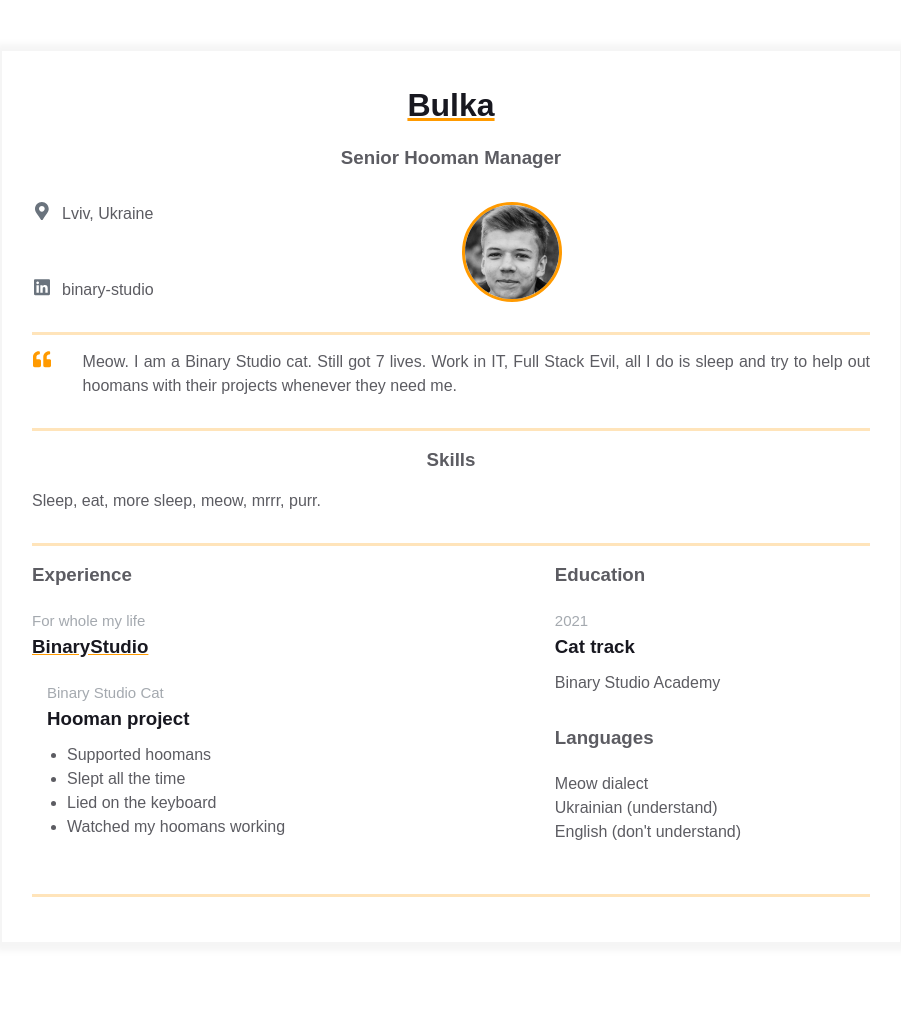
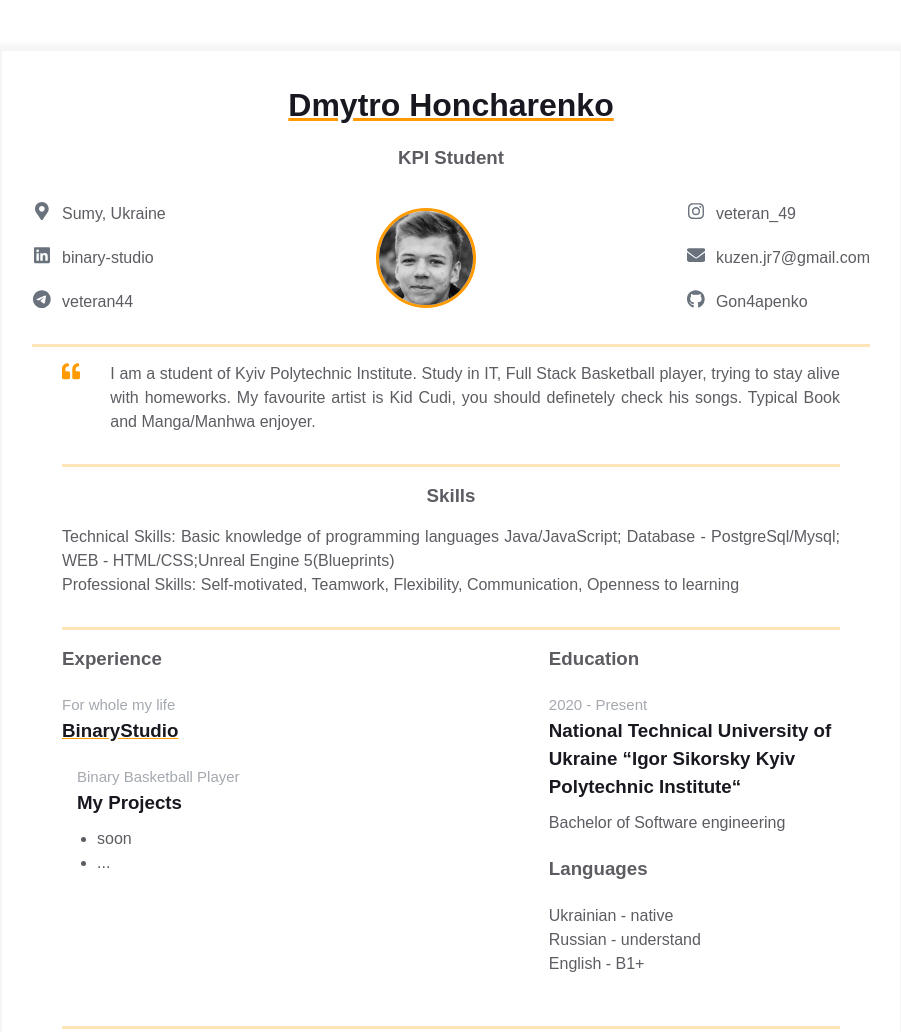
Before and after one commit to Gon4apenko/resume, a plain HTML site: page index.html in a window 1280 px wide. Shown: the whole page, without its empty margins (189-1090 px from the left). Before the commit the page ends 993 px from the top, so only its background shows below. Drawn offline with Linux system fonts and the light colour scheme.

Commit message:
Updated index with my info

```diff
--- a/index.html
+++ b/index.html
@@ -11,20 +11,22 @@
         <div class="resume">
             <div class="container">
                 <div class="resume__block">
-                    <h1 class="contact-info__header">Bulka</h1>
-                    <h3 class="contact-info__sub-header">Senior Hooman Manager</h3>
+                    <h1 class="contact-info__header">Dmytro Honcharenko</h1>
+                    <h3 class="contact-info__sub-header">KPI Student</h3>
 
                     <div class="contact_info_container fh">
                         <div class="contact-info__block">
-                            <a href="" rel="author" class="contact-info__item">
+                            <a class="contact-info__item">
+
                                 <div class="contact-info__item-icon-wrapper">
                                     <svg class="contact-info__item-icon" xmlns="http://www.w3.org/2000/svg" viewBox="0 0 384 512">
                                         <path d="M172.268 501.67C26.97 291.031 0 269.413 0 192 0 85.961 85.961 0 192 0s192 85.961 192 192c0 77.413-26.97 99.031-172.268 309.67-9.535 13.774-29.93 13.773-39.464 0zM192 272c44.183 0 80-35.817 80-80s-35.817-80-80-80-80 35.817-80 80 35.817 80 80 80z">
                                         </path>
                                     </svg>
                                 </div>
-                                <span>Lviv, Ukraine</span>
+                                <span>Sumy, Ukraine</span>
                             </a>
+
                             <a href="https://ua.linkedin.com/company/binary-studio_241166" rel="author" class="contact-info__item">
                                 <div class="contact-info__item-icon-wrapper">
                                     <svg class="contact-info__item-icon" xmlns="http://www.w3.org/2000/svg" viewBox="0 0 448 512">
@@ -34,15 +36,55 @@
                                 </div>
                                 <span>binary-studio</span>
                             </a>
+
+                            <a href="https://t.me/veteran44" rel="author" target="_blank" class="contact-info__item">
+
+                                <div class="contact-info__item-icon-wrapper">
+                                    <svg class="contact-info__item-icon" xmlns="http://www.w3.org/2000/svg" viewBox="0 0 496 512">
+                                        <path d="M248,8C111.033,8,0,119.033,0,256S111.033,504,248,504,496,392.967,496,256,384.967,8,248,8ZM362.952,176.66c-3.732,39.215-19.881,134.378-28.1,178.3-3.476,18.584-10.322,24.816-16.948,25.425-14.4,1.326-25.338-9.517-39.287-18.661-21.827-14.308-34.158-23.215-55.346-37.177-24.485-16.135-8.612-25,5.342-39.5,3.652-3.793,67.107-61.51,68.335-66.746.153-.655.3-3.1-1.154-4.384s-3.59-.849-5.135-.5q-3.283.746-104.608,69.142-14.845,10.194-26.894,9.934c-8.855-.191-25.888-5.006-38.551-9.123-15.531-5.048-27.875-7.717-26.8-16.291q.84-6.7,18.45-13.7,108.446-47.248,144.628-62.3c68.872-28.647,83.183-33.623,92.511-33.789,2.052-.034,6.639.474,9.61,2.885a10.452,10.452,0,0,1,3.53,6.716A43.765,43.765,0,0,1,362.952,176.66Z" />
+                                    </svg>
+                                </div>
+                                <span>veteran44</span>
+                            </a>
+
+
+
                         </div>
 
                         <div class="contact-info__block contact-info__block--center">
                             <img class="contact-info__avatar" src="assets/avatar.jpg" alt="Avatar">
                         </div>
 
-                        <div class="contact-info__block"></div>
+                        <div class="contact-info__block">
+                            <a href="https://www.instagram.com/veteran_49/" rel="author" target="_blank" class="contact-info__item">
+                                <div class="contact-info__item-icon-wrapper">
+                                    <svg class="contact-info__item-icon" xmlns="http://www.w3.org/2000/svg" viewBox="0 0 448 512">
+                                        <path d="M224.1 141c-63.6 0-114.9 51.3-114.9 114.9s51.3 114.9 114.9 114.9S339 319.5 339 255.9 287.7 141 224.1 141zm0 189.6c-41.1 0-74.7-33.5-74.7-74.7s33.5-74.7 74.7-74.7 74.7 33.5 74.7 74.7-33.6 74.7-74.7 74.7zm146.4-194.3c0 14.9-12 26.8-26.8 26.8-14.9 0-26.8-12-26.8-26.8s12-26.8 26.8-26.8 26.8 12 26.8 26.8zm76.1 27.2c-1.7-35.9-9.9-67.7-36.2-93.9-26.2-26.2-58-34.4-93.9-36.2-37-2.1-147.9-2.1-184.9 0-35.8 1.7-67.6 9.9-93.9 36.1s-34.4 58-36.2 93.9c-2.1 37-2.1 147.9 0 184.9 1.7 35.9 9.9 67.7 36.2 93.9s58 34.4 93.9 36.2c37 2.1 147.9 2.1 184.9 0 35.9-1.7 67.7-9.9 93.9-36.2 26.2-26.2 34.4-58 36.2-93.9 2.1-37 2.1-147.8 0-184.8zM398.8 388c-7.8 19.6-22.9 34.7-42.6 42.6-29.5 11.7-99.5 9-132.1 9s-102.7 2.6-132.1-9c-19.6-7.8-34.7-22.9-42.6-42.6-11.7-29.5-9-99.5-9-132.1s-2.6-102.7 9-132.1c7.8-19.6 22.9-34.7 42.6-42.6 29.5-11.7 99.5-9 132.1-9s102.7-2.6 132.1 9c19.6 7.8 34.7 22.9 42.6 42.6 11.7 29.5 9 99.5 9 132.1s2.7 102.7-9 132.1z" />
+                                    </svg>
+                                </div>
+                                <span>veteran_49</span>
 
-                    </div>
+                            </a>
+                            <a class="contact-info__item">
+                                <div class="contact-info__item-icon-wrapper">
+                                    <svg class="contact-info__item-icon" xmlns="http://www.w3.org/2000/svg" viewBox="0 0 512 512">
+                                        <path d="M464 64C490.5 64 512 85.49 512 112C512 127.1 504.9 141.3 492.8 150.4L275.2 313.6C263.8 322.1 248.2 322.1 236.8 313.6L19.2 150.4C7.113 141.3 0 127.1 0 112C0 85.49 21.49 64 48 64H464zM217.6 339.2C240.4 356.3 271.6 356.3 294.4 339.2L512 176V384C512 419.3 483.3 448 448 448H64C28.65 448 0 419.3 0 384V176L217.6 339.2z" />
+                                    </svg>
+                                </div>
+                                <span>kuzen.jr7@gmail.com</span>
+                            </a>
+
+                            <a href="https://github.com/Gon4apenko" rel="author" target="_blank" class="contact-info__item">
+
+                                <div class="contact-info__item-icon-wrapper">
+                                    <svg class="contact-info__item-icon" xmlns="http://www.w3.org/2000/svg" viewBox="0 0 496 512">
+                                        <path d="M165.9 397.4c0 2-2.3 3.6-5.2 3.6-3.3.3-5.6-1.3-5.6-3.6 0-2 2.3-3.6 5.2-3.6 3-.3 5.6 1.3 5.6 3.6zm-31.1-4.5c-.7 2 1.3 4.3 4.3 4.9 2.6 1 5.6 0 6.2-2s-1.3-4.3-4.3-5.2c-2.6-.7-5.5.3-6.2 2.3zm44.2-1.7c-2.9.7-4.9 2.6-4.6 4.9.3 2 2.9 3.3 5.9 2.6 2.9-.7 4.9-2.6 4.6-4.6-.3-1.9-3-3.2-5.9-2.9zM244.8 8C106.1 8 0 113.3 0 252c0 110.9 69.8 205.8 169.5 239.2 12.8 2.3 17.3-5.6 17.3-12.1 0-6.2-.3-40.4-.3-61.4 0 0-70 15-84.7-29.8 0 0-11.4-29.1-27.8-36.6 0 0-22.9-15.7 1.6-15.4 0 0 24.9 2 38.6 25.8 21.9 38.6 58.6 27.5 72.9 20.9 2.3-16 8.8-27.1 16-33.7-55.9-6.2-112.3-14.3-112.3-110.5 0-27.5 7.6-41.3 23.6-58.9-2.6-6.5-11.1-33.3 2.6-67.9 20.9-6.5 69 27 69 27 20-5.6 41.5-8.5 62.8-8.5s42.8 2.9 62.8 8.5c0 0 48.1-33.6 69-27 13.7 34.7 5.2 61.4 2.6 67.9 16 17.7 25.8 31.5 25.8 58.9 0 96.5-58.9 104.2-114.8 110.5 9.2 7.9 17 22.9 17 46.4 0 33.7-.3 75.4-.3 83.6 0 6.5 4.6 14.4 17.3 12.1C428.2 457.8 496 362.9 496 252 496 113.3 383.5 8 244.8 8zM97.2 352.9c-1.3 1-1 3.3.7 5.2 1.6 1.6 3.9 2.3 5.2 1 1.3-1 1-3.3-.7-5.2-1.6-1.6-3.9-2.3-5.2-1zm-10.8-8.1c-.7 1.3.3 2.9 2.3 3.9 1.6 1 3.6.7 4.3-.7.7-1.3-.3-2.9-2.3-3.9-2-.6-3.6-.3-4.3.7zm32.4 35.6c-1.6 1.3-1 4.3 1.3 6.2 2.3 2.3 5.2 2.6 6.5 1 1.3-1.3.7-4.3-1.3-6.2-2.2-2.3-5.2-2.6-6.5-1zm-11.4-14.7c-1.6 1-1.6 3.6 0 5.9 1.6 2.3 4.3 3.3 5.6 2.3 1.6-1.3 1.6-3.9 0-6.2-1.4-2.3-4-3.3-5.6-2z" />
+                                    </svg>
+                                </div>
+                                <span>Gon4apenko</span>
+                            </a>
+
+                        </div>
 
                 </div>
             </div>
@@ -56,10 +98,8 @@
                             </svg>
                         </div>
                         <p class="intro_text">
-                            Meow.
-                            I am a Binary Studio cat. Still got 7 lives. Work in IT, Full Stack Evil,
-                            all I do is sleep and try to help out hoomans with their projects whenever
-                            they need me.
+                            I am a student of Kyiv Polytechnic Institute. Study in IT, Full Stack Basketball player, trying to stay alive with homeworks.
+                            My favourite artist is Kid Cudi, you should definetely check his songs. Typical Book and Manga/Manhwa enjoyer.
                         </p>
                     </div>
                 </div>
@@ -68,8 +108,21 @@
                 <div class="resume__block">
                     <div class="skills">
                         <h3 class="skills__header">Skills</h3>
-                        <p class="skills__text">Sleep, eat, more sleep, meow, mrrr, purr. </p>
+                        <p class="skills__text">
+                            Technical Skills:
+
+                            Basic knowledge of programming languages Java/JavaScript; Database - PostgreSql/Mysql; WEB - HTML/CSS;Unreal Engine 5(Blueprints)
+
+                        </p>
+
+                        <p class="skills__text">
+                            Professional Skills:
+
+                            Self-motivated, Teamwork, Flexibility, Communication, Openness to learning
+
+                        </p>
                     </div>
+
                 </div>
             </div>
             <div class="container">
@@ -86,13 +139,12 @@
                                     </div>
 
                                     <div class="experiences__company-project">
-                                        <span class="experiences__company-project-role">Binary Studio Cat</span>
-                                        <h3 class="experiences__company-project-name">Hooman project</h3>
+                                        <span class="experiences__company-project-role">Binary Basketball Player</span>
+                                        <h3 class="experiences__company-project-name">My Projects</h3>
                                         <ul class="experiences__company-project-responsibilities">
-                                            <li>Supported hoomans</li>
-                                            <li>Slept all the time</li>
-                                            <li>Lied on the keyboard</li>
-                                            <li>Watched my hoomans working</li>
+                                            <li>soon</li>
+                                            <li>...</li>
+
                                         </ul>
                                     </div>
                                 </div>
@@ -104,22 +156,25 @@
                                 <div class="additional-info__education">
                                     <h3 class="additional-info__education-header">Education</h3>
                                     <div class="additional-info__education-university">
-                                        <span class="additional-info__education-university-durability">2021</span>
-                                        <h3 class="additional-info__education-university-speciality">Cat track</h3>
-                                        <p class="additional-info__education-university-name">Binary Studio Academy</p>
+                                        <span class="additional-info__education-university-durability">2020 - Present</span>
+                                        <h3 class="additional-info__education-university-speciality">
+                                            National Technical University of Ukraine
+                                            “Igor Sikorsky Kyiv Polytechnic Institute“
+                                        </h3>
+                                        <p class="additional-info__education-university-name">Bachelor of Software engineering</p>
                                     </div>
                                 </div>
 
                                 <div class="additional-info__languages">
                                     <h3 class="additional-info__languages-header">Languages</h3>
                                     <p class="additional-info__languages-item">
-                                        Meow dialect
+                                        Ukrainian - native
                                     </p>
                                     <p class="additional-info__languages-item">
-                                        Ukrainian (understand)
+                                        Russian - understand
                                     </p>
                                     <p class="additional-info__languages-item">
-                                        English (don't understand)
+                                        English - B1+
                                     </p>
                                 </div>
                             </div>
@@ -128,6 +183,7 @@
                 </div>
             </div>
         </div>
+            </div>
     </main>
 </body>
 </html>
```
